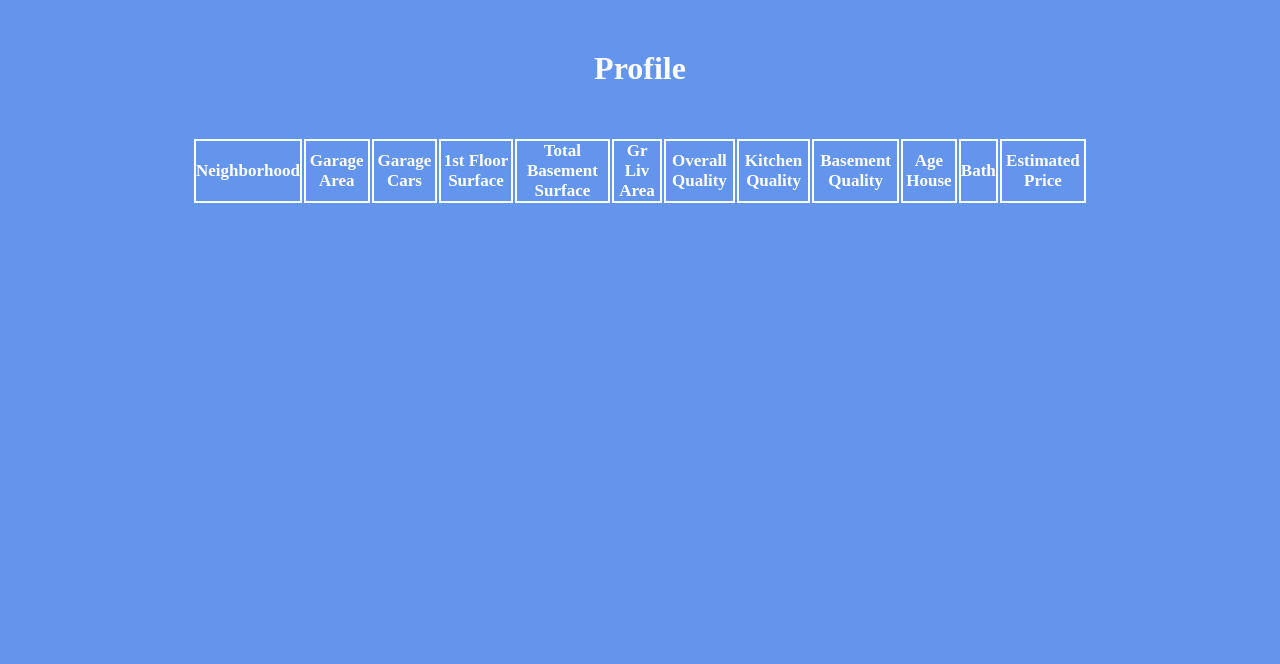
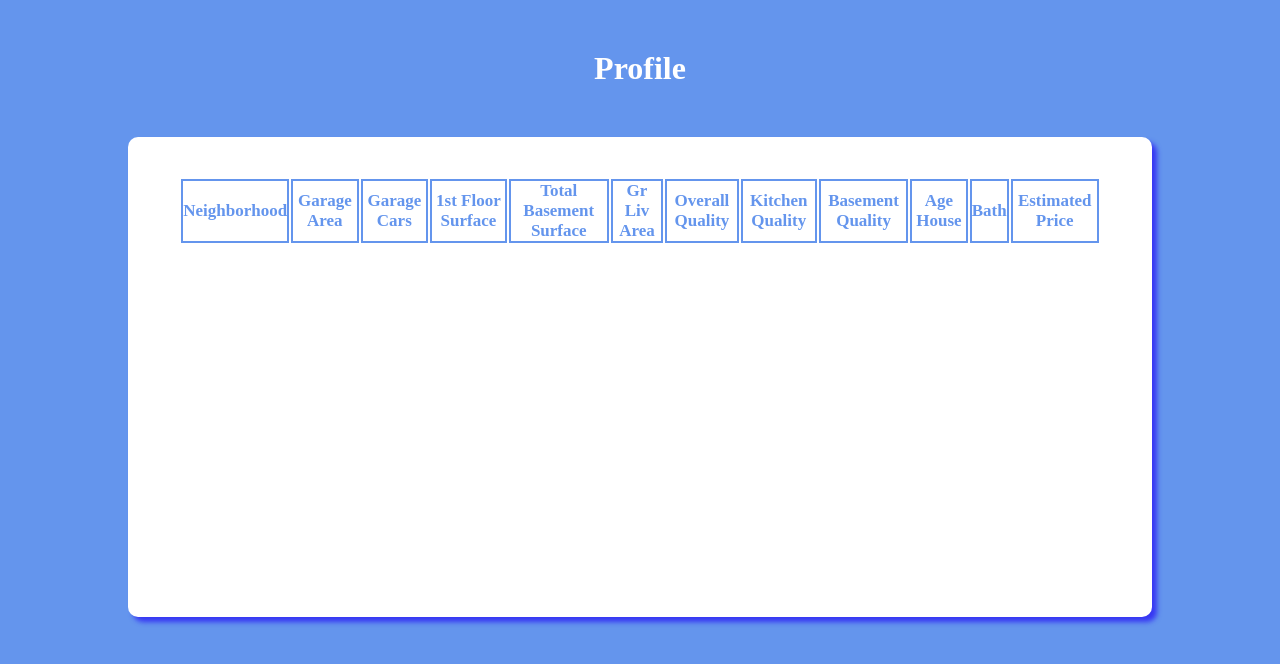
Before and after one commit to RudyBourez/Projet_E2, a Flask app: page /profile in a window 1280 px wide. Shown: the part 88-752 px from the top of the page. Run offline with Flask 2, Linux system fonts and the light colour scheme; the visitor is signed in with stand-in values (Sample User, id 1); data comes from the database, SQL or seed files in the repository; data that the repository does not hold is empty; parts of the project's set-up code (start-up, migrations or seed data) failed here and were passed over.

Commit message:
amélioration visuelle

```diff
--- a/Flask/app/main.py
+++ b/Flask/app/main.py
@@ -60,9 +60,5 @@ def predict_post():
 @main.route('/profile', methods=["GET","POST"])
 @login_required
 def profile():
-    conn = db.session()
-    cursor = conn.execute(f'''SELECT b.neighborhood, b.garage_area, b.garage_cars, b.fst_flr_sf, b.total_bsmt_sf,
-                          b.gr_liv_area, b.overall_qual, b.kitchen_qual, b.bsmt_qual, b.age_house, b.bath, b.estimated_price
-                          FROM Users AS a JOIN Predictions AS b ON a.id=b.id_user WHERE a.id={current_user.id}''').cursor
-    data = cursor.fetchall()
+    data = Prediction.get_prediction_by_user(current_user.id)
     return render_template('profile.html', data=data)
--- a/Flask/app/models.py
+++ b/Flask/app/models.py
@@ -32,3 +32,11 @@ class Prediction(db.Model):
         obj=cls(**pred_dict)
         db.session.add(obj)
         db.session.commit()
+
+    @classmethod
+    def get_prediction_by_user(cls, user_id):
+        conn = db.session()
+        cursor = conn.execute(f'''SELECT neighborhood, garage_area, garage_cars, fst_flr_sf, total_bsmt_sf,
+                          gr_liv_area, overall_qual, kitchen_qual, bsmt_qual, age_house, bath, estimated_price
+                          FROM Predictions WHERE id_user={user_id}''').cursor
+        return cursor.fetchall()
--- a/Flask/app/static/css/main.css
+++ b/Flask/app/static/css/main.css
@@ -80,19 +89,32 @@ nav{
 #LiBsmt_Qual, #LiAge_house{
     display: none;
 }
+
+/* Profile.html */
 table{
     text-align:center;
-    width:70%;
+    width:90%;
     margin: 0 auto;
 }
 td{
     padding: 30px 0;
-    border: white 2px solid;
+    border: cornflowerblue 2px solid;
     font-size: 16px;
     width: 6%;
 }
 th{
-    border: white 2px solid;
-    color: white;
+    border: cornflowerblue 2px solid;
+    color: cornflowerblue;
     font-size: 17px;
+    /*position:sticky;*/
 }
+#predictions{
+    width:80%;
+    margin: auto;
+    background-color: white;
+    padding: 40px 0;
+    min-height: 50%;
+    overflow-y: scroll;
+    border-radius: 10px;
+    box-shadow: rgb(55, 55, 243) 5px 5px 5px;
+}
--- a/Flask/app/templates/login.html
+++ b/Flask/app/templates/login.html
@@ -2,7 +2,7 @@
 
 {% block content %}
 <div class="column is-4 is-offset-4">
-    <h1 class="title">Login</h1>
+    <h1 class="title">Log in</h1>
     <div class="box">
         <form method="POST" action="/login" class="form">
             <div class="field">
--- a/Flask/app/templates/signup.html
+++ b/Flask/app/templates/signup.html
@@ -2,7 +2,7 @@
 
 {% block content %}
 <div class="column is-4 is-offset-4">
-    <h3 class="title">Sign Up</h3>
+    <h1 class="title">Sign Up</h1>
     <div class="box">
         <form method="POST" action="/signup" class="form">
             <div class="field">
```
Also changed, not shown: other parts of Flask/app/static/css/main.css (+35 -26 lines).
